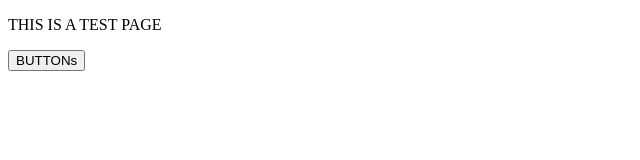
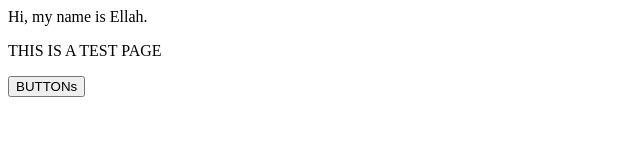
Before and after one commit to ipah/git_practice, a plain HTML site: page index.html in a window 1280 px wide. Shown: the whole page, without its empty margins (0-640 px from the left). Drawn offline with Linux system fonts and the light colour scheme.

Commit message:
add greeting to header

```diff
--- a/index.html
+++ b/index.html
@@ -6,7 +6,7 @@
   </head>
   <body>
     <div class="header">
-
+      Hi, my name is Ellah.
     </div>
     <div class="body">
       <p>
```
